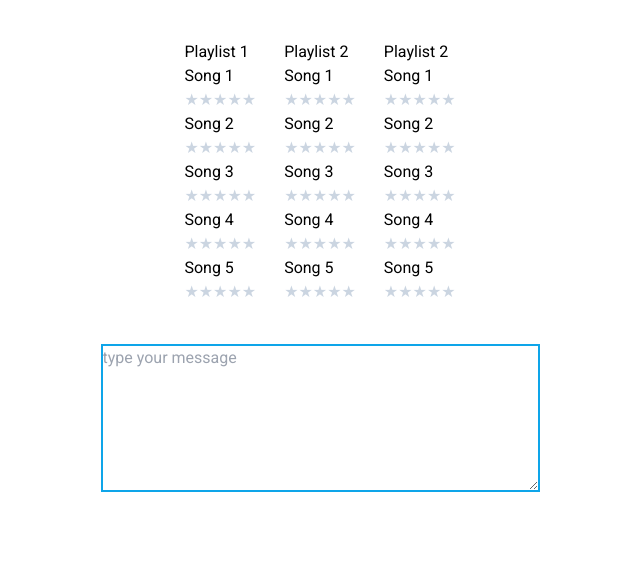
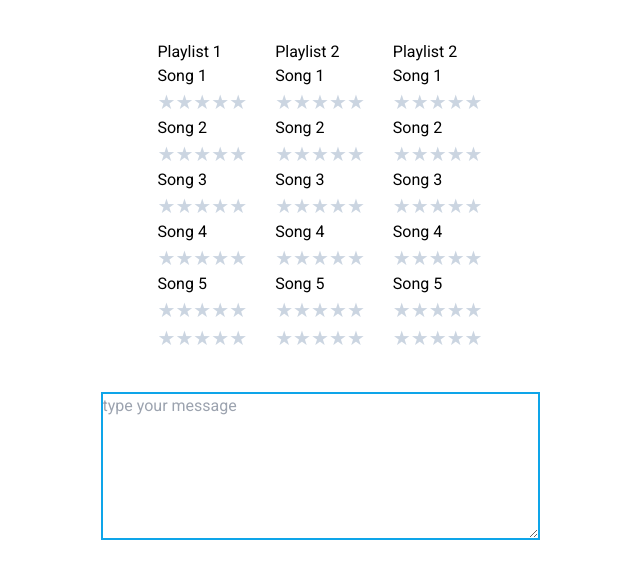
Before and after one commit to LucasFatas/recommender-study, a React (Create React App) app in the folder frontend/: page /recommender in a window 1280 px wide. Shown: the top 578 px of the page, without its empty margins (320-960 px from the left). Built offline with nearby package versions, Linux system fonts and the light colour scheme.

Commit message:
Refactor recommender

```diff
--- a/frontend/src/components/recommender/Playlist.jsx
+++ b/frontend/src/components/recommender/Playlist.jsx
@@ -1,7 +1,7 @@
 import React from "react";
 import { StarRating } from "./StarRating";
 
-export const Playlist = ({name}) => {
+export const Playlist = ({name, starSize}) => {
 
 
 	return (
@@ -9,27 +9,39 @@ export const Playlist = ({name}) => {
 			<h2>{ name }</h2>
 			<div>
 				<h3>Song 1</h3>
-                        <StarRating/>
+				<StarRating
+				starSize={starSize}
+				/>
 			</div>
 
 			<div>
 				<h3>Song 2</h3>
-                        <StarRating/>
+				<StarRating
+				starSize={starSize}
+				/>
 			</div>
 
 			<div>
 				<h3>Song 3</h3>
-                        <StarRating/>
+				<StarRating
+				starSize={starSize}
+				/>
 			</div>
 			<div>
 				<h3>Song 4</h3>
-                        <StarRating/>
+				<StarRating
+				starSize={starSize}
+				/>
 			</div>
 			<div>
 				<h3>Song 5</h3>
-                        <StarRating/>
+				<StarRating
+				starSize={starSize}
+				/>
 			</div>
-
+			<StarRating
+				starSize={'text-2xl text-center'}
+				/>
 		</div>
 	)
 }
--- a/frontend/src/components/recommender/Recommender.jsx
+++ b/frontend/src/components/recommender/Recommender.jsx
@@ -11,20 +11,21 @@ export const Recommender = () => {
 
 				<Playlist
 						name="Playlist 1"
+						starSize="text-xl"
 				/>
 				<Playlist
 				name="Playlist 2"
+				starSize="text-xl"
 				/>
 				<Playlist
 				name="Playlist 2"
+				starSize="text-xl"
 				/>
 
 
 			</div>
 
-            <textarea autofocus required placeholder="type your message" maxlength="180"  cols="50" rows="6" wrap="hard"
-            className=' mt-10 border-2 border-sky-500 '>
-            </textarea>
+			<textarea autofocus required placeholder="type your message" maxlength="180"  cols="50" rows="6" wrap="hard" className=' mt-10 border-2 border-sky-500 '/>
 		</div>
 	)
 }
--- a/frontend/src/components/recommender/StarRating.jsx
+++ b/frontend/src/components/recommender/StarRating.jsx
@@ -1,6 +1,6 @@
 import React, { useState } from "react";
 
-export const StarRating = () => {
+export const StarRating = ({starSize}) => {
 
   const [rating, setRating] = useState(0);
   const [hover, setHover] = useState(0);
@@ -12,6 +12,7 @@ export const StarRating = () => {
   //     disabled : pageCondition && answerCondition === false ? true : false
   //   }
   // }
+  // const starSize = "text-2xl "
 
   return (
     <div className="star-rating">
@@ -27,7 +28,7 @@ export const StarRating = () => {
             onMouseEnter={() => setHover(index)}
             onMouseLeave={() => setHover(rating)}
           >
-            <span className="star">&#9733;</span>
+            <span className={ starSize + " text-xl star"}>&#9733;</span>
           </button>
         );
       })}
```
Lines whose indentation alone changed are shown as unchanged.
